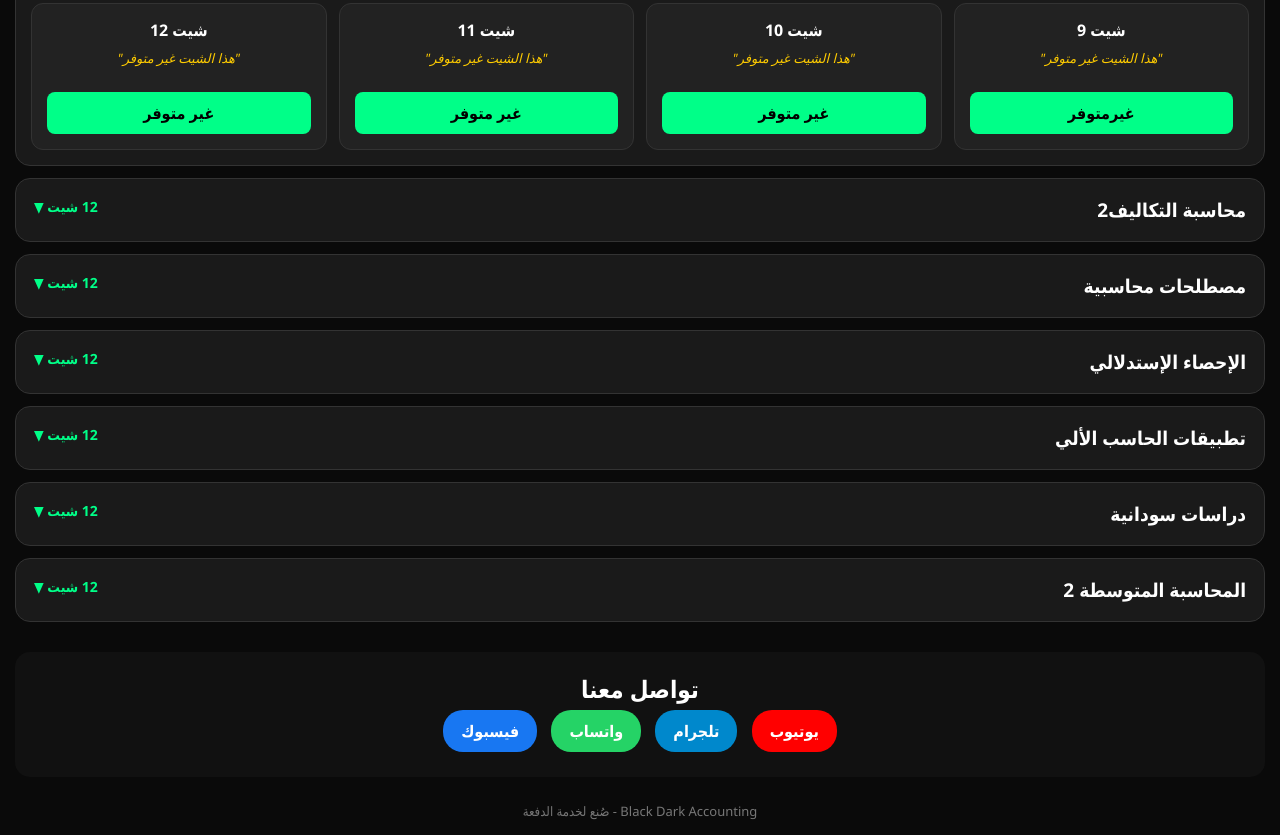
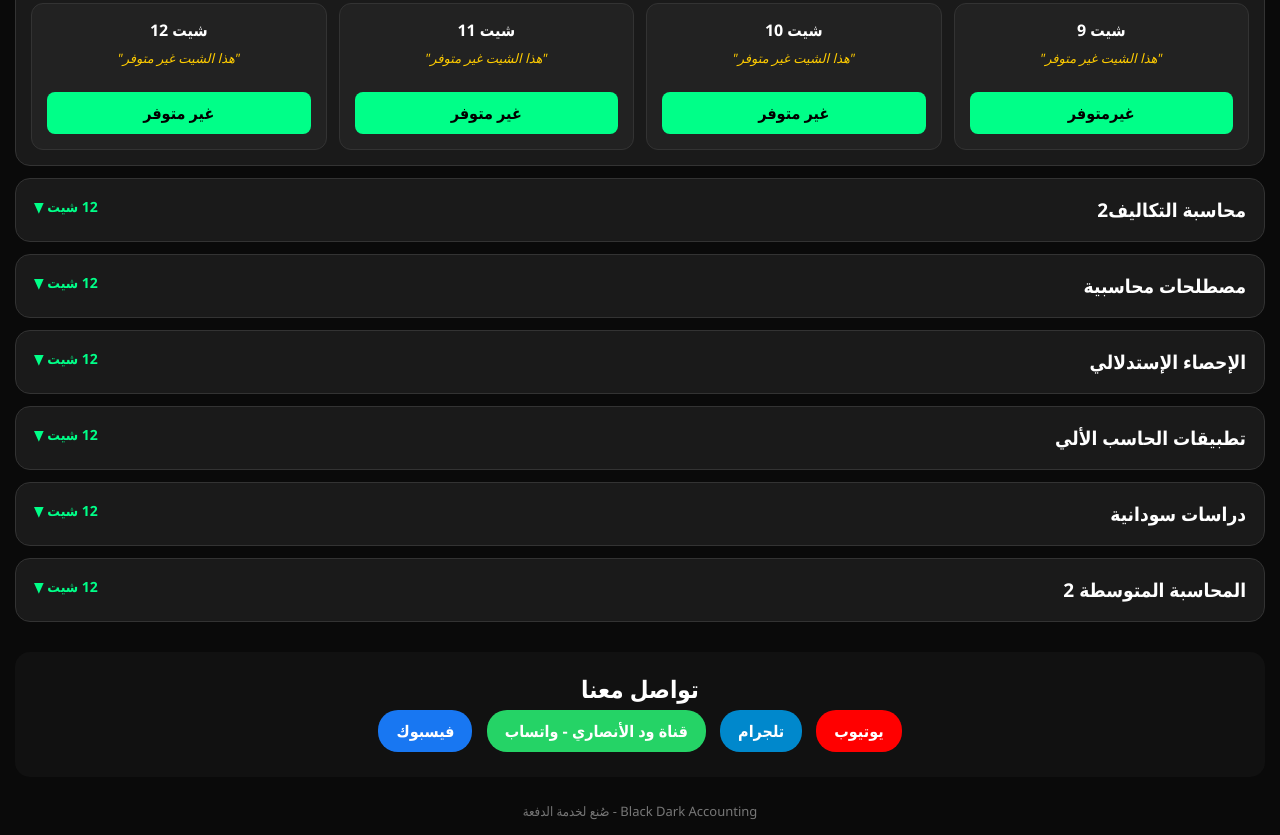
Before and after one commit to alhadihamed153-design/blackdarkaccounting, a plain HTML site: page index.html in a window 1280 px wide. Shown: the part 598-1433 px from the top of the page. Drawn offline with Linux system fonts and the light colour scheme.

Commit message:
Update index.html

```diff
--- a/index.html
+++ b/index.html
@@ -173,10 +173,10 @@ footer{text-align:center;color:#777;margin-top:25px;font-size:13px}
 
 <div class="contact">
 <h2>تواصل معنا</h2>
-<a class="yt" href="https://youtube.com/@قناتك">يوتيوب</a>
-<a class="tg" href="https://t.me/قناتك">تلجرام</a>
-<a class="wa" href="https://wa.me/249XXXXXXXXX">واتساب</a>
-<a class="fb" href="https://facebook.com/حسابك">فيسبوك</a>
+<a class="yt" href="https://youtube.com/channel/UCedkn82n54WqbWzDaQjr2QQ?si=AZpVbH8deOjjpKn3" target="_blank">يوتيوب</a>
+<a class="tg" href="https://t.me/muhasabasd" target="_blank">تلجرام</a>
+<a class="wa" href="https://whatsapp.com/channel/0029Vb77gRO1XquYMywo4y3b" target="_blank">قناة ود الأنصاري - واتساب</a>
+<a class="fb" href="https://www.facebook.com/alhady.hamd.717277" target="_blank">فيسبوك</a>
 </div>
 
 <footer>Black Dark Accounting - صُنع لخدمة الدفعة</footer>
```
